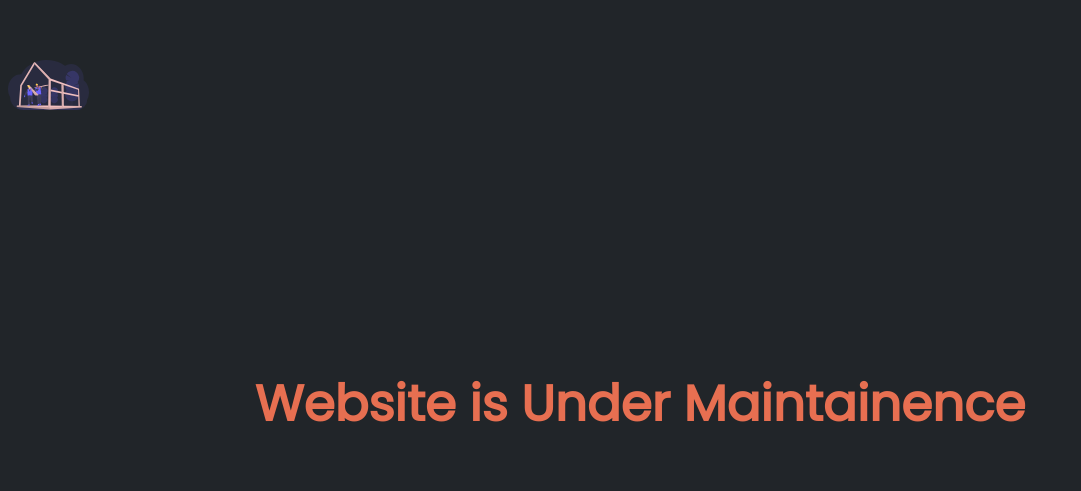
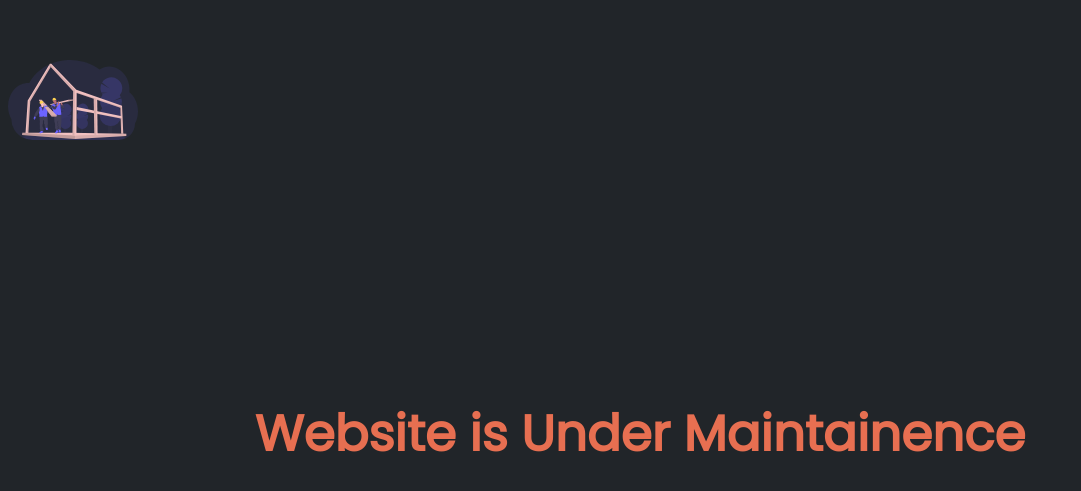
Before and after one commit to CodeSudo/codesudo.github.io, a plain HTML site: page index.html in a window 1280 px wide. Shown: the part 193-684 px from the top of the page, without its empty margins (0-1081 px from the left). Drawn offline with Linux system fonts and the light colour scheme.

Commit message:
Update index.html

```diff
--- a/index.html
+++ b/index.html
@@ -19,7 +19,7 @@
   }
 </style>
     <div>
-      <img src="undraw_under_construction_46pa.svg" height="50px">
+      <img src="undraw_under_construction_46pa.svg" height="80px">
     </div>
     <div>
 <h1>Website is Under Maintainence</h1>
```
